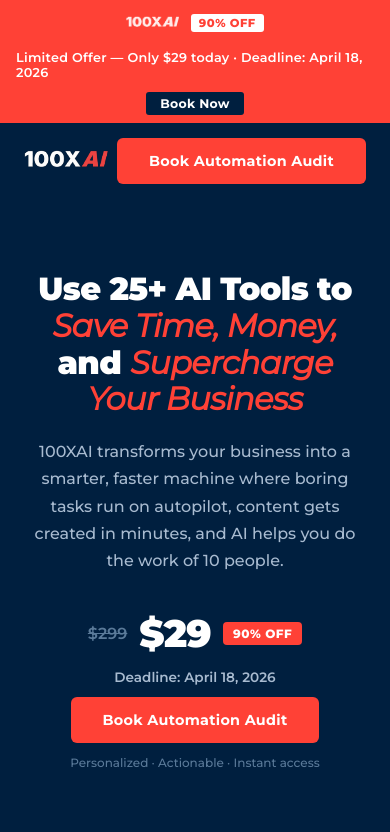
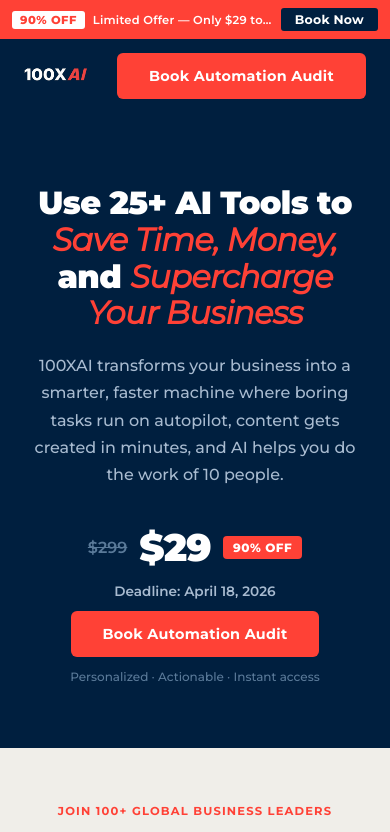
Before and after one commit to revotron8753/100xai-landing, a React (Vite) app: page / in a window 390 px wide. Shown: the top 832 px of the page. Built offline with nearby package versions, Linux system fonts and the light colour scheme.

Commit message:
fixed responsiveness

```diff
--- a/src/components/AnnouncementBar.css
+++ b/src/components/AnnouncementBar.css
@@ -4,12 +4,31 @@
   display: flex;
   align-items: center;
   justify-content: center;
-  gap: 12px;
+  gap: 10px;
   padding: 8px 16px;
   font-size: 0.8rem;
   font-weight: 600;
-  flex-wrap: wrap;
+  flex-wrap: nowrap;
   letter-spacing: 0.02em;
+  overflow: hidden;
+}
+
+@media (max-width: 768px) {
+  .announcement-bar {
+    gap: 8px;
+    padding: 8px 12px;
+    font-size: 0.72rem;
+  }
+  .ann-logo {
+    display: none;
+  }
+  .msg {
+    flex: 1;
+    min-width: 0;
+    overflow: hidden;
+    text-overflow: ellipsis;
+    white-space: nowrap;
+  }
 }
 
 .ann-logo {
--- a/src/components/Navbar.css
+++ b/src/components/Navbar.css
@@ -128,6 +128,25 @@
   overflow: visible;
 }
 
+/* ── MOBILE: top navbar ── */
+@media (max-width: 768px) {
+  .nav-logo {
+    height: 36px;
+  }
+  .nav-btn {
+    font-size: 0.72rem;
+    padding: 8px 14px;
+    white-space: nowrap;
+  }
+  .navbar--glass,
+  .navbar--leaving {
+    bottom: 16px;
+    right: 12px;
+    left: 12px;
+    width: auto;
+  }
+}
+
 /* ── KEYFRAMES ── */
 @keyframes runToCorner {
   from {
```
